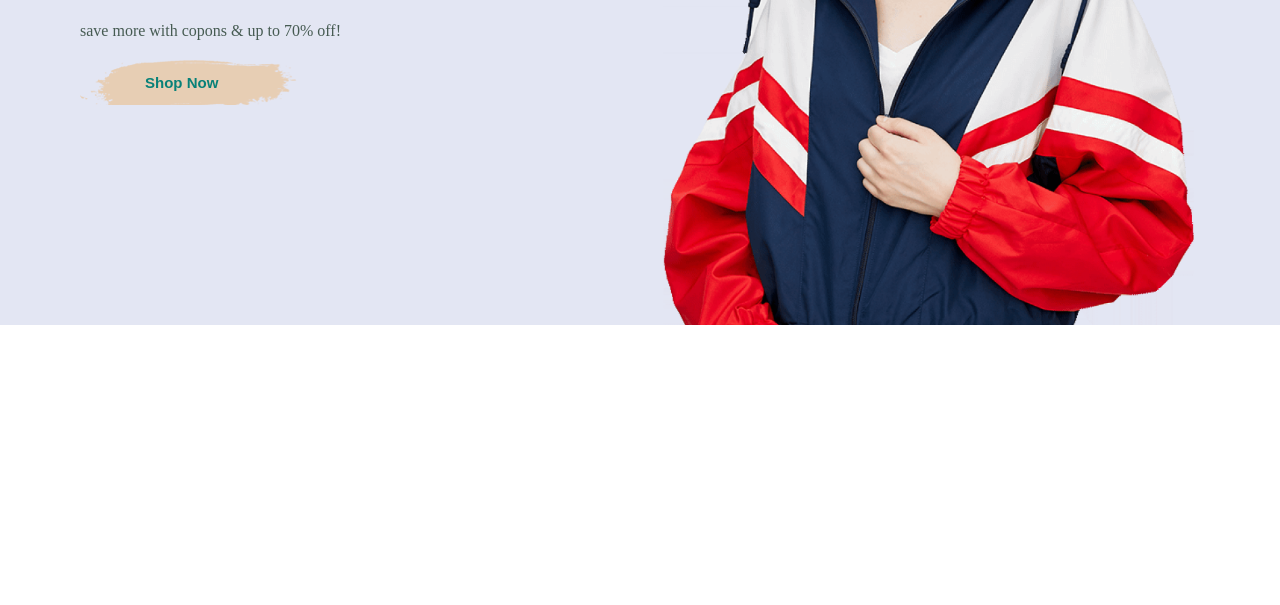
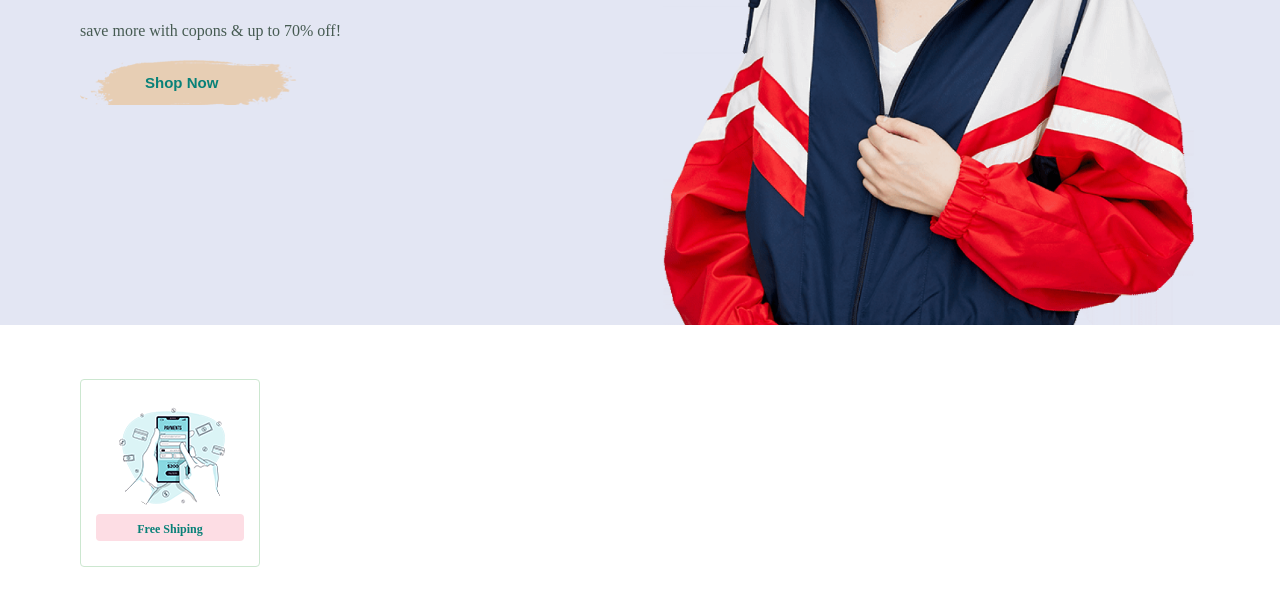
Before and after one commit to naimur202163/Html-Css-web-site-Ecom, a plain HTML site: page index.html in a window 1280 px wide. Shown: the part 479-1084 px from the top of the page. Before the commit the page ends 804 px from the top, so only its background shows below. Drawn offline with Linux system fonts and the light colour scheme.

Commit message:
working on feature section

```diff
--- a/index.html
+++ b/index.html
@@ -38,6 +38,14 @@
       <button>Shop Now</button>
     </section>
 
+    <section id="feature" class="section-p1">
+      <div class="fe-box">
+        <img src="./img/features/f1.png" alt="" />
+
+        <h6>Free Shiping</h6>
+      </div>
+    </section>
+
     <script>
       console.log("Naimur Rahman d");
     </script>
--- a/style.css
+++ b/style.css
@@ -127,3 +127,25 @@ body {
   font-weight: 700;
   font-size: 15px;
 }
+
+#feature .fe-box {
+  width: 180px;
+  text-align: center;
+  padding: 25px 15px;
+  /* box-shadow: 20px 20px 34px rgb(0, 0, 0.06); */
+  border: 1px solid #cce7d0;
+  border-radius: 4px;
+  margin: 14px 0;
+}
+
+#feature .fe-box:hover {
+  box-shadow: 10px 10px 54px rgb(70, 62, 211, 0.1);
+}
+
+#feature .fe-box h6 {
+  padding: 9px 8px 6px 8px;
+  line-height: 1;
+  border-radius: 4px;
+  color: #088178;
+  background-color: #fddde4;
+}
```
